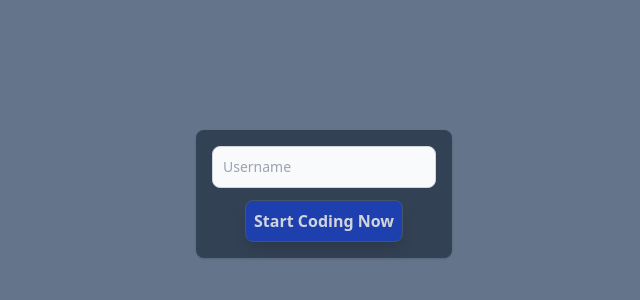
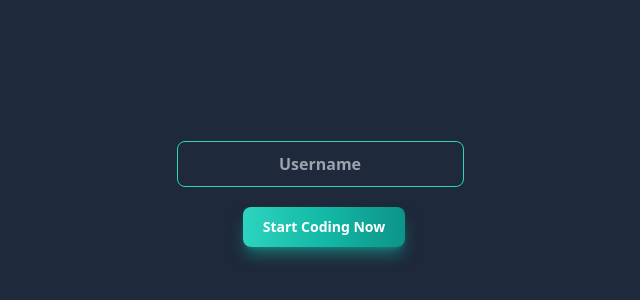
Before and after one commit to MxPy/Code-Docs, a React (Create React App) app in the folder frontend/: page /login/1 in a window 1280 px wide. Shown: the part 206-506 px from the top of the page, without its empty margins (316-956 px from the left). Built offline with nearby package versions, Linux system fonts and the light colour scheme.

Commit message:
add pretier frontend

```diff
--- a/frontend/src/App.tsx
+++ b/frontend/src/App.tsx
@@ -6,7 +6,7 @@ import Editor from './components/editor/Editor';
 
 function App() {
   return (
-    <div className="bg-slate-500">
+    <div className="bg-slate-800">
       <BrowserRouter>
         <Routes>
           <Route path="/" element={<Editor/>} />
--- a/frontend/src/components/editor/Editor.tsx
+++ b/frontend/src/components/editor/Editor.tsx
@@ -63,7 +63,7 @@ const Editor = () => {
 
 }, [])
   return (
-    <div>
+    <div className="flex h-screen flex-col text-white"  >
       {loading ? (
                     <h4>Loading...</h4>
                 ) : (
--- a/frontend/src/components/login/Login.tsx
+++ b/frontend/src/components/login/Login.tsx
@@ -39,7 +39,7 @@ const Login = () => {
     const handleSubmit =async (e:React.ChangeEvent<HTMLFormElement>) => {
         e.preventDefault();
         try{
-            if(room_id) formData.room_id = room_id.toString();
+            if(room_id)formData.room_id = room_id.toString();
             const response = await api.post('/user/login', formData);
             cookies.set("jwt", response.data["token"]["access_token"], {path: '/', expires: new Date(Date.now()+response.data["token"]["exp"]*1000)});
             formData.room_id = response.data["room_id"]
@@ -53,14 +53,13 @@ const Login = () => {
   return (
     <div className="flex justify-center h-screen flex-col items-center ">
         <a href="#" className="flex items-center text-2xl font-semibold text-gray-900 dark:text-white"> </a>
-        <div className="flex justify-center bg-slate-700 text-gray-200 border-slate-500  rounded-lg shadow dark:border md:mt-0 sm:max-w-md xl:p-">
+        <div className="flex justify-center">
             <div className="p-4 space-y-4 md:space-y-3 sm:p-4">
                 <form onSubmit = {handleSubmit} className="space-y-4 md:space-y-3" action="#">
                 <div >
-                        <input onChange = {handleChange} type="username" name="username" id="username" className="bg-gray-50 border border-gray-300 text-gray-900 sm:text-sm rounded-lg focus:ring-primary-600 focus:border-primary-600 block w-full p-2.5 dark:bg-gray-700 dark:border-gray-600 dark:placeholder-gray-400 dark:text-white dark:focus:ring-blue-500 dark:focus:border-blue-500" placeholder="Username"></input>
-
-                    </div>
-                    <button className="flex text-gray-300 transition duration-300 ease-in-out justify-center rounded-lg flex-1 shadow-lg p-2 py-2 font-semibold mx-auto bg-blue-800 hover:bg-blue-900 border border-slate-600">Start Coding Now</button>
+                        <input onChange = {handleChange} type="username" name="username" id="username" className="text-white border bg-transparent border-teal-400 focus:ring-teal-400 focus:ring-4 focus:outline-none  font-semibold rounded-lg text-md px-5 py-2.5 text-center me-2 mb-2 " placeholder="Username"></input>
+                </div>
+                <button className="flex justify-center mx-auto text-white bg-gradient-to-r from-teal-400 via-teal-500 to-teal-600 hover:bg-gradient-to-br focus:ring-4 focus:outline-none focus:ring-teal-300 dark:focus:ring-teal-800 shadow-lg shadow-teal-500/50 dark:shadow-lg dark:shadow-teal-800/80 font-semibold rounded-lg text-sm px-5 py-2.5 text-center ">Start Coding Now</button>
                 </form>
             </div>
         </div>
```
